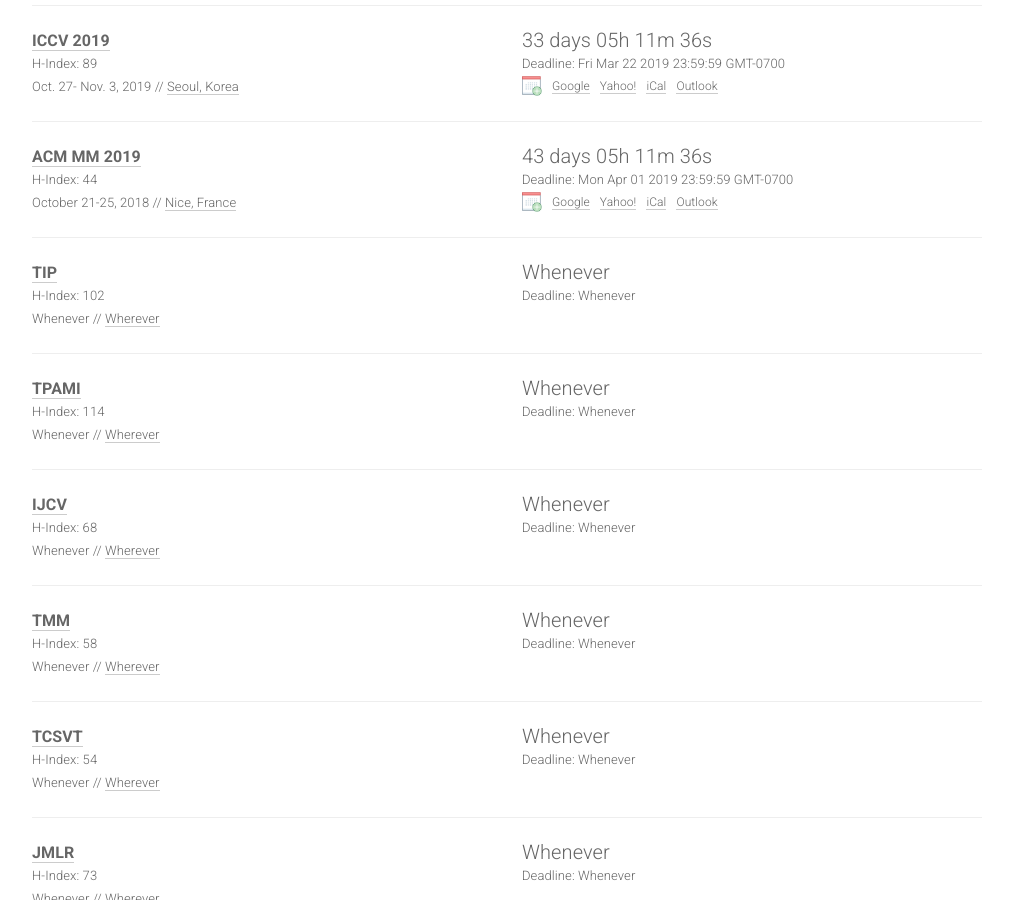
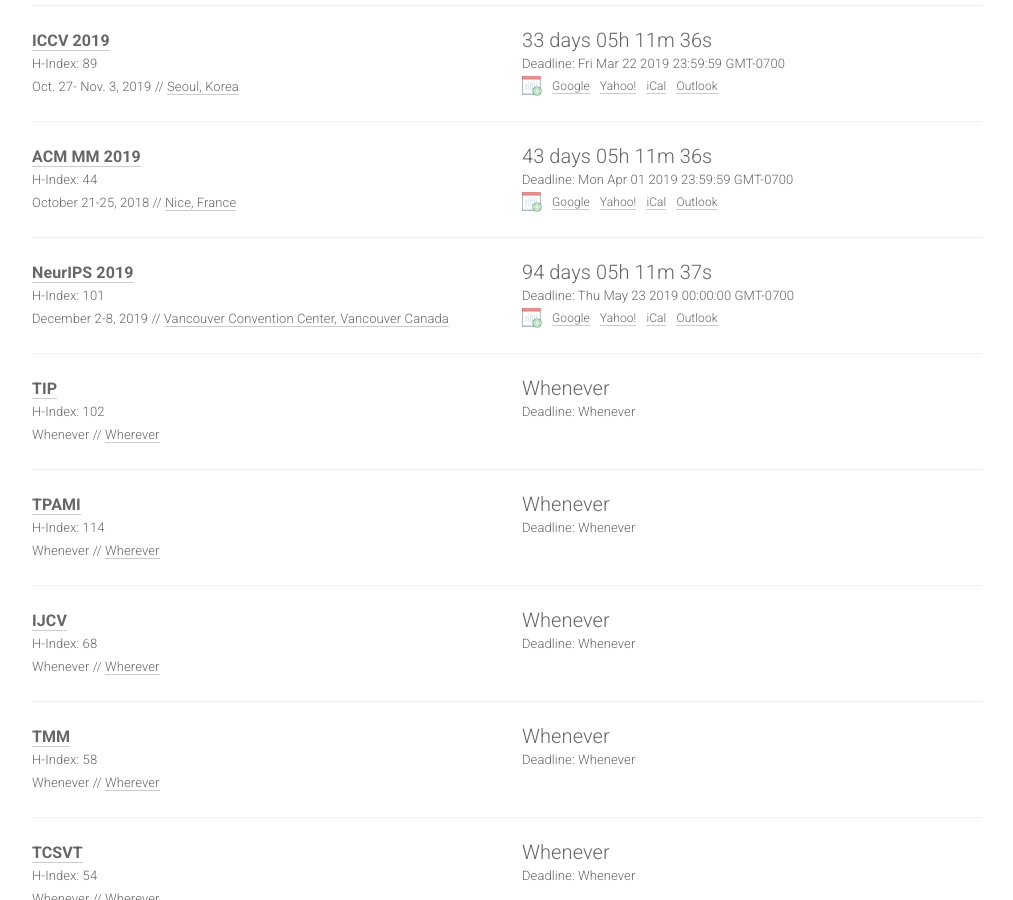
Before and after one commit to lidq92/lidq92.github.io, a Jekyll site: the page built from index.html, in a window 1280 px wide and 900 px high, scrolled down 353 px. Shown: the whole window, without its empty margins (133-1146 px from the left). Built offline with Jekyll 4.4.1, drawn with Linux system fonts in a browser that asks for light colours; nearby versions of some CDN libraries.

Commit message:
Update conferences.yml

```diff
--- a/_data/conferences.yml
+++ b/_data/conferences.yml
@@ -42,6 +42,17 @@
   place: Nice, France
   hindex: 44
   sub: MM
+
+- name: NeurIPS
+  year: 2019
+  id: nips19
+  link: https://neurips.cc/Conferences/2019
+  deadline: "2019-05-23 00:00:00"
+  timezone: Etc/GMT+7
+  date: December 2-8, 2019
+  place: "Vancouver Convention Center, Vancouver Canada"
+  hindex: 101
+  sub: ML
 
 - name: TIP
   year:
```
